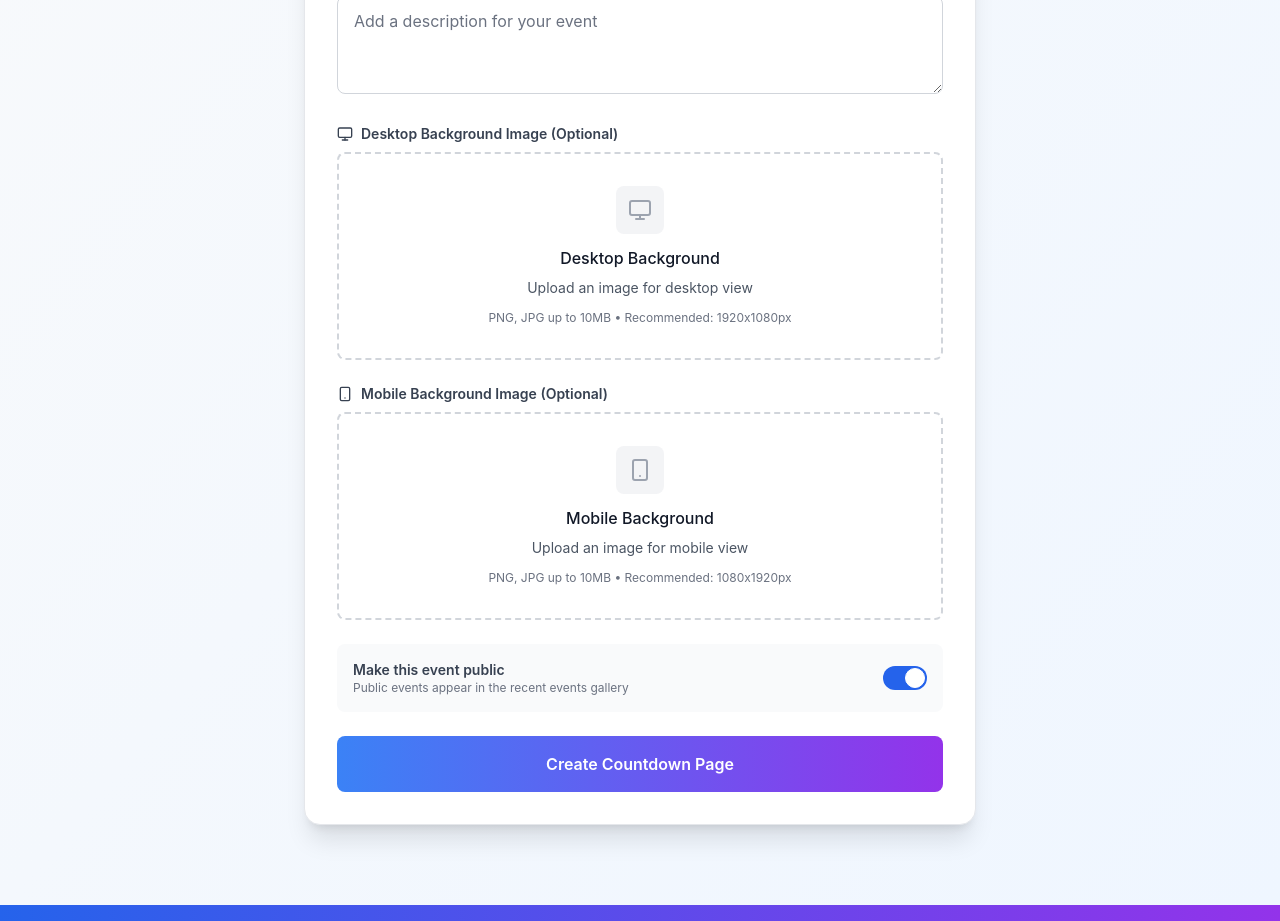
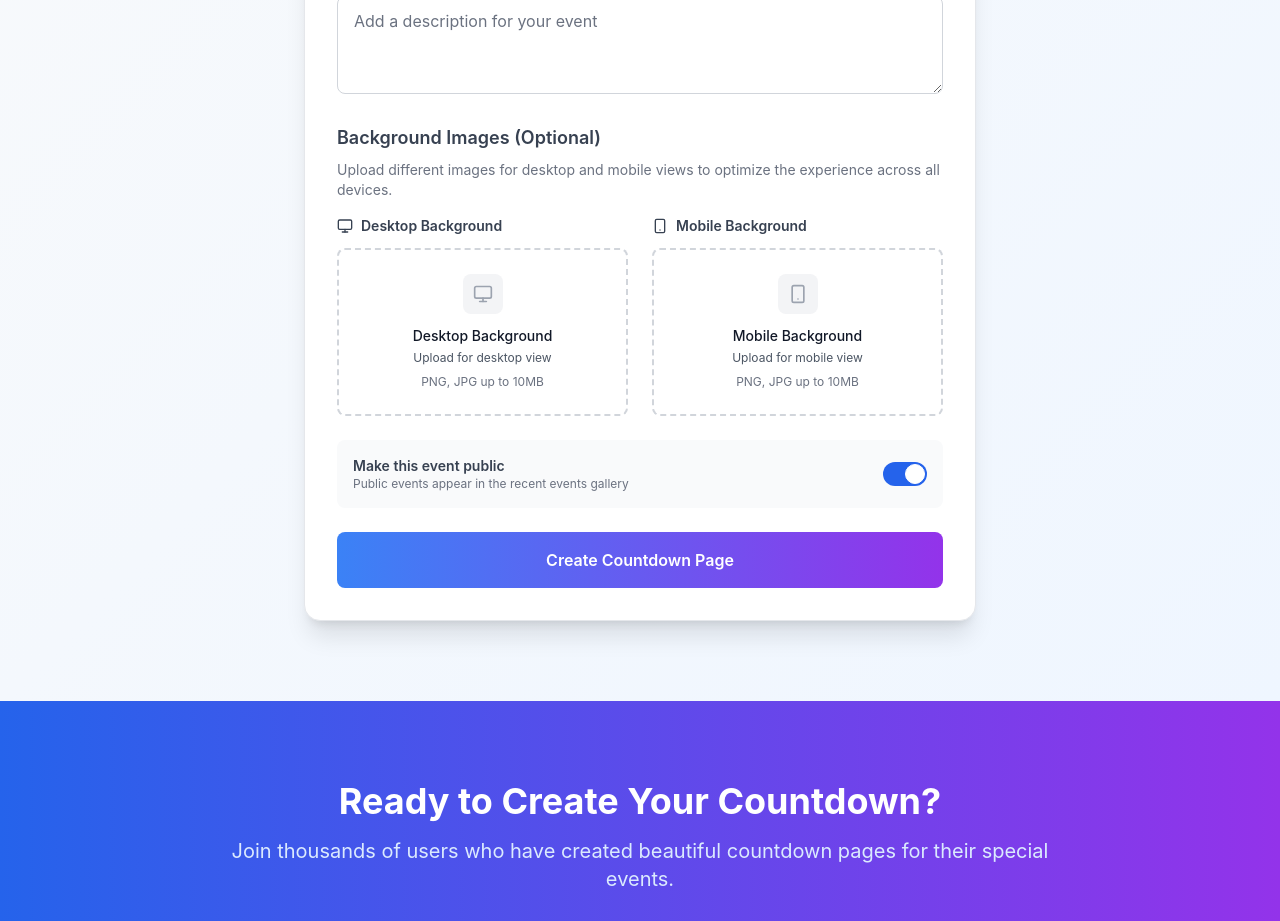
Before and after one commit to arman-ali-khan/event-countdown, a React (Vite) app: page / in a window 1280 px wide. Shown: the part 2220-3141 px from the top of the page. Built offline with nearby package versions, Linux system fonts and the light colour scheme.

Commit message:
Add files via upload

```diff
--- a/src/components/EventForm.tsx
+++ b/src/components/EventForm.tsx
@@ -264,37 +264,49 @@ const EventForm: React.FC = () => {
             />
           </div>
 
+          {/* Background Images Upload - Side by Side */}
+          <div>
+            <div className="mb-4">
+              <h3 className="text-lg font-semibold text-gray-700 dark:text-gray-300 mb-2">
+                Background Images (Optional)
+              </h3>
+              <p className="text-sm text-gray-500 dark:text-gray-400">
+                Upload different images for desktop and mobile views to optimize the experience across all devices.
+              </p>
+            </div>
+
+            <div className="grid grid-cols-1 lg:grid-cols-2 gap-6">
               {/* Desktop Background Image Upload */}
-          <div>
-            <label className="block text-sm font-semibold text-gray-700 dark:text-gray-300 mb-2">
+              <div className="space-y-3">
+                <label className="block text-sm font-semibold text-gray-700 dark:text-gray-300">
                   <div className="flex items-center space-x-2">
                     <Monitor className="w-4 h-4" />
-                <span>Desktop Background Image (Optional)</span>
+                    <span>Desktop Background</span>
                   </div>
                 </label>
 
                 <div className="relative">
                   {desktopImagePreview ? (
                     <div className="relative border-2 border-gray-300 dark:border-gray-600 rounded-lg overflow-hidden">
-                  <div className="relative w-full h-48">
+                      <div className="relative w-full h-40">
                         <img
                           src={desktopImagePreview}
                           alt="Desktop Preview"
                           className="w-full h-full object-cover"
                         />
                         <div className="absolute inset-0 bg-black/40 flex items-center justify-center opacity-0 hover:opacity-100 transition-opacity duration-200">
-                      <div className="flex items-center space-x-3">
+                          <div className="flex items-center space-x-2">
                             <button
                               type="button"
                               onClick={removeDesktopImage}
-                          className="bg-red-500 hover:bg-red-600 text-white rounded-full p-2 transition-colors duration-200 flex items-center space-x-2"
+                              className="bg-red-500 hover:bg-red-600 text-white rounded-full p-2 transition-colors duration-200 flex items-center space-x-1"
                             >
-                          <X className="w-4 h-4" />
-                          <span className="text-sm font-medium">Remove</span>
+                              <X className="w-3 h-3" />
+                              <span className="text-xs font-medium">Remove</span>
                             </button>
-                        <label className="bg-blue-500 hover:bg-blue-600 text-white rounded-full p-2 transition-colors duration-200 flex items-center space-x-2 cursor-pointer">
-                          <Upload className="w-4 h-4" />
-                          <span className="text-sm font-medium">Change</span>
+                            <label className="bg-blue-500 hover:bg-blue-600 text-white rounded-full p-2 transition-colors duration-200 flex items-center space-x-1 cursor-pointer">
+                              <Upload className="w-3 h-3" />
+                              <span className="text-xs font-medium">Change</span>
                               <input
                                 type="file"
                                 accept="image/*"
@@ -305,26 +317,26 @@ const EventForm: React.FC = () => {
                           </div>
                         </div>
                       </div>
-                  <div className="p-3 bg-gray-50 dark:bg-gray-700 text-center">
-                    <p className="text-sm text-gray-600 dark:text-gray-400">
-                      Desktop background image • Recommended: 1920x1080px
+                      <div className="p-2 bg-gray-50 dark:bg-gray-700 text-center">
+                        <p className="text-xs text-gray-600 dark:text-gray-400">
+                          Desktop • Recommended: 1920x1080px
                         </p>
                       </div>
                     </div>
                   ) : (
                     <div className="border-2 border-dashed border-gray-300 dark:border-gray-600 rounded-lg hover:border-gray-400 dark:hover:border-gray-500 transition-colors duration-200 cursor-pointer">
-                  <div className="p-8 text-center">
-                    <div className="mx-auto w-12 h-12 bg-gray-100 dark:bg-gray-700 rounded-lg flex items-center justify-center mb-3">
-                      <Monitor className="w-6 h-6 text-gray-400" />
+                      <div className="p-6 text-center">
+                        <div className="mx-auto w-10 h-10 bg-gray-100 dark:bg-gray-700 rounded-lg flex items-center justify-center mb-3">
+                          <Monitor className="w-5 h-5 text-gray-400" />
                         </div>
-                    <h3 className="text-base font-medium text-gray-900 dark:text-white mb-2">
+                        <h4 className="text-sm font-medium text-gray-900 dark:text-white mb-1">
                           Desktop Background
-                    </h3>
-                    <p className="text-sm text-gray-600 dark:text-gray-400 mb-3">
-                      Upload an image for desktop view
+                        </h4>
+                        <p className="text-xs text-gray-600 dark:text-gray-400 mb-2">
+                          Upload for desktop view
                         </p>
                         <div className="text-xs text-gray-500 dark:text-gray-400">
-                      PNG, JPG up to 10MB • Recommended: 1920x1080px
+                          PNG, JPG up to 10MB
                         </div>
                       </div>
                       <input
@@ -340,36 +352,36 @@ const EventForm: React.FC = () => {
               </div>
 
               {/* Mobile Background Image Upload */}
-          <div>
-            <label className="block text-sm font-semibold text-gray-700 dark:text-gray-300 mb-2">
+              <div className="space-y-3">
+                <label className="block text-sm font-semibold text-gray-700 dark:text-gray-300">
                   <div className="flex items-center space-x-2">
                     <Smartphone className="w-4 h-4" />
-                <span>Mobile Background Image (Optional)</span>
+                    <span>Mobile Background</span>
                   </div>
                 </label>
 
                 <div className="relative">
                   {mobileImagePreview ? (
                     <div className="relative border-2 border-gray-300 dark:border-gray-600 rounded-lg overflow-hidden">
-                  <div className="relative w-full h-48">
+                      <div className="relative w-full h-40">
                         <img
                           src={mobileImagePreview}
                           alt="Mobile Preview"
                           className="w-full h-full object-cover"
                         />
                         <div className="absolute inset-0 bg-black/40 flex items-center justify-center opacity-0 hover:opacity-100 transition-opacity duration-200">
-                      <div className="flex items-center space-x-3">
+                          <div className="flex items-center space-x-2">
                             <button
                               type="button"
                               onClick={removeMobileImage}
-                          className="bg-red-500 hover:bg-red-600 text-white rounded-full p-2 transition-colors duration-200 flex items-center space-x-2"
+                              className="bg-red-500 hover:bg-red-600 text-white rounded-full p-2 transition-colors duration-200 flex items-center space-x-1"
                             >
-                          <X className="w-4 h-4" />
-                          <span className="text-sm font-medium">Remove</span>
+                              <X className="w-3 h-3" />
+                              <span className="text-xs font-medium">Remove</span>
                             </button>
-                        <label className="bg-blue-500 hover:bg-blue-600 text-white rounded-full p-2 transition-colors duration-200 flex items-center space-x-2 cursor-pointer">
-                          <Upload className="w-4 h-4" />
-                          <span className="text-sm font-medium">Change</span>
+                            <label className="bg-blue-500 hover:bg-blue-600 text-white rounded-full p-2 transition-colors duration-200 flex items-center space-x-1 cursor-pointer">
+                              <Upload className="w-3 h-3" />
+                              <span className="text-xs font-medium">Change</span>
                               <input
                                 type="file"
                                 accept="image/*"
@@ -380,26 +392,26 @@ const EventForm: React.FC = () => {
                           </div>
                         </div>
                       </div>
-                  <div className="p-3 bg-gray-50 dark:bg-gray-700 text-center">
-                    <p className="text-sm text-gray-600 dark:text-gray-400">
-                      Mobile background image • Recommended: 1080x1920px
+                      <div className="p-2 bg-gray-50 dark:bg-gray-700 text-center">
+                        <p className="text-xs text-gray-600 dark:text-gray-400">
+                          Mobile • Recommended: 1080x1920px
                         </p>
                       </div>
                     </div>
                   ) : (
                     <div className="border-2 border-dashed border-gray-300 dark:border-gray-600 rounded-lg hover:border-gray-400 dark:hover:border-gray-500 transition-colors duration-200 cursor-pointer">
-                  <div className="p-8 text-center">
-                    <div className="mx-auto w-12 h-12 bg-gray-100 dark:bg-gray-700 rounded-lg flex items-center justify-center mb-3">
-                      <Smartphone className="w-6 h-6 text-gray-400" />
+                      <div className="p-6 text-center">
+                        <div className="mx-auto w-10 h-10 bg-gray-100 dark:bg-gray-700 rounded-lg flex items-center justify-center mb-3">
+                          <Smartphone className="w-5 h-5 text-gray-400" />
                         </div>
-                    <h3 className="text-base font-medium text-gray-900 dark:text-white mb-2">
+                        <h4 className="text-sm font-medium text-gray-900 dark:text-white mb-1">
                           Mobile Background
-                    </h3>
-                    <p className="text-sm text-gray-600 dark:text-gray-400 mb-3">
-                      Upload an image for mobile view
+                        </h4>
+                        <p className="text-xs text-gray-600 dark:text-gray-400 mb-2">
+                          Upload for mobile view
                         </p>
                         <div className="text-xs text-gray-500 dark:text-gray-400">
-                      PNG, JPG up to 10MB • Recommended: 1080x1920px
+                          PNG, JPG up to 10MB
                         </div>
                       </div>
                       <input
@@ -411,6 +423,8 @@ const EventForm: React.FC = () => {
                       />
                     </div>
                   )}
+                </div>
+              </div>
             </div>
           </div>
 
```
Also changed, not shown: src/pages/Dashboard.tsx (+115 -10 lines). Lines whose indentation alone changed are shown as unchanged.
